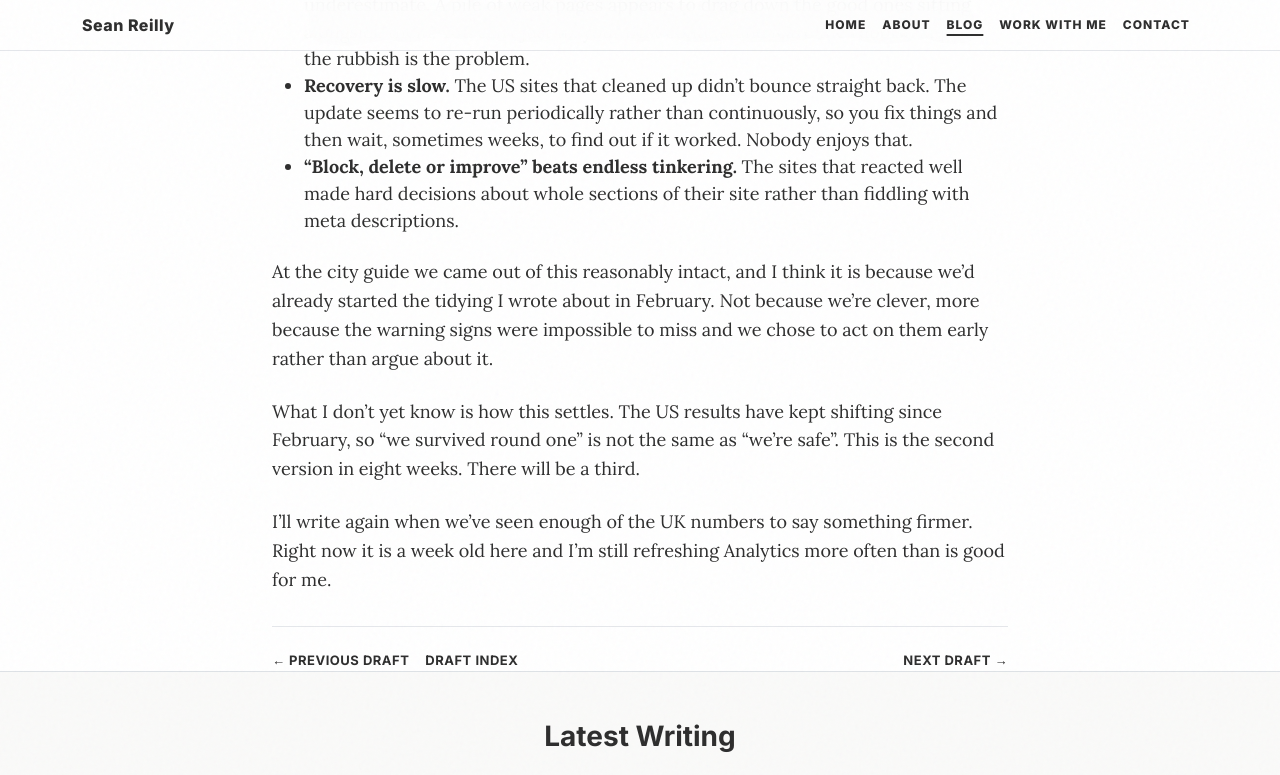
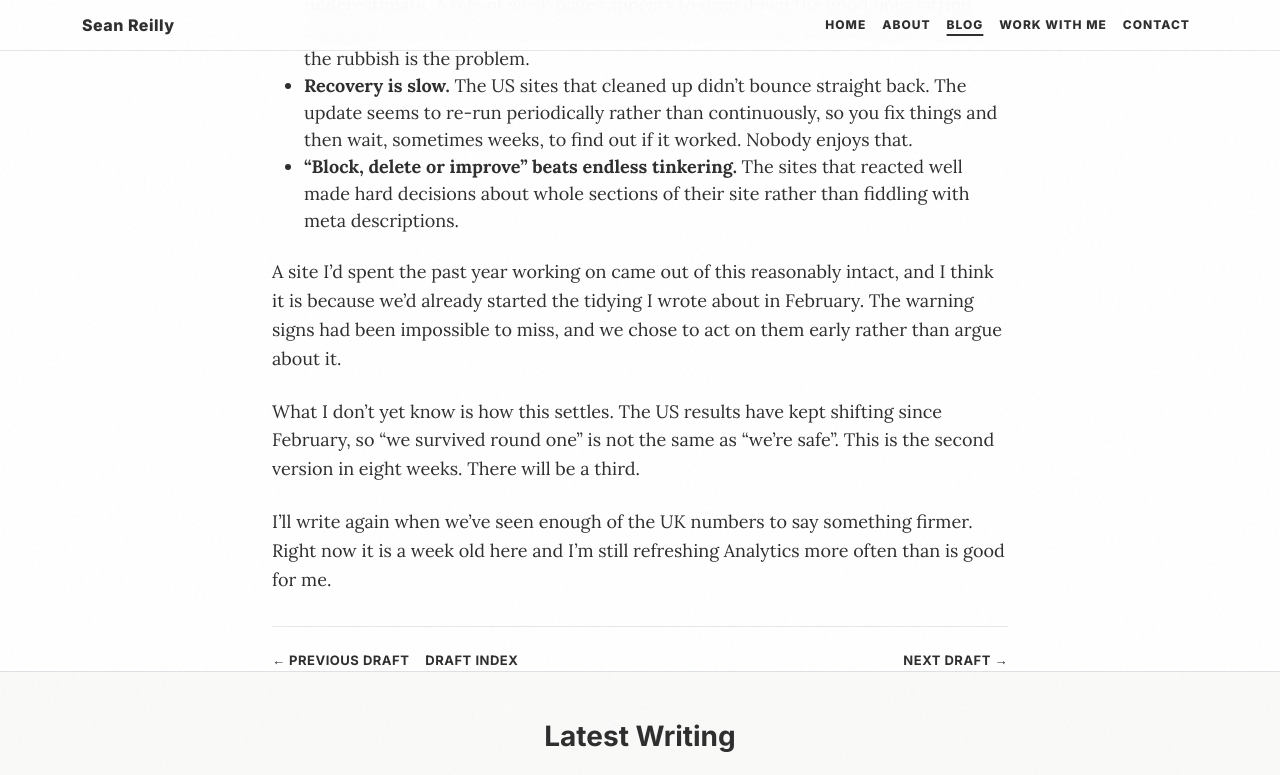
Before and after one commit to seanreillyesq/seanreillyesq.github.io, a Jekyll site: the page built from _posts/2011-04-18-panda-round-two-what-weve-learned.md, in a window 1280 px wide and 900 px high, scrolled down 1028 px, cut to the strip 0-775 px from the top of the window. Built offline with Jekyll 4.4.1, drawn with Linux system fonts in a browser that asks for light colours.

Commit message:
Blog: drop city guide references from Apr-Jun 2011 drafts
Sean left the city guide (View Group) in April 2011 and was on gardening
leave until June, so three posts dated in that window read as if he were
still working there. Recast each to past tense or generic phrasing with no
mention of the city guide, preserving the voice and the point. Also flattened
one pre-existing negative-parallelism sentence in the April post to clear the
prose gate.

```diff
--- a/_posts/2011-04-18-panda-round-two-what-weve-learned.md
+++ b/_posts/2011-04-18-panda-round-two-what-weve-learned.md
@@ -31,7 +31,7 @@ A few things I've taken from watching it play out:
 - **Recovery is slow.** The US sites that cleaned up didn't bounce straight back. The update seems to re-run periodically rather than continuously, so you fix things and then wait, sometimes weeks, to find out if it worked. Nobody enjoys that.
 - **"Block, delete or improve" beats endless tinkering.** The sites that reacted well made hard decisions about whole sections of their site rather than fiddling with meta descriptions.
 
-At the city guide we came out of this reasonably intact, and I think it is because we'd already started the tidying I wrote about in February. Not because we're clever, more because the warning signs were impossible to miss and we chose to act on them early rather than argue about it.
+A site I'd spent the past year working on came out of this reasonably intact, and I think it is because we'd already started the tidying I wrote about in February. The warning signs had been impossible to miss, and we chose to act on them early rather than argue about it.
 
 What I don't yet know is how this settles. The US results have kept shifting since February, so "we survived round one" is not the same as "we're safe". This is the second version in eight weeks. There will be a third.
 
```
Also changed, not shown: _posts/2011-05-17-local-seo-multi-location-businesses.md (+1 -1 lines), _posts/2011-06-14-publisher-monetisation-beyond-display-ads.md (+1 -1 lines).
